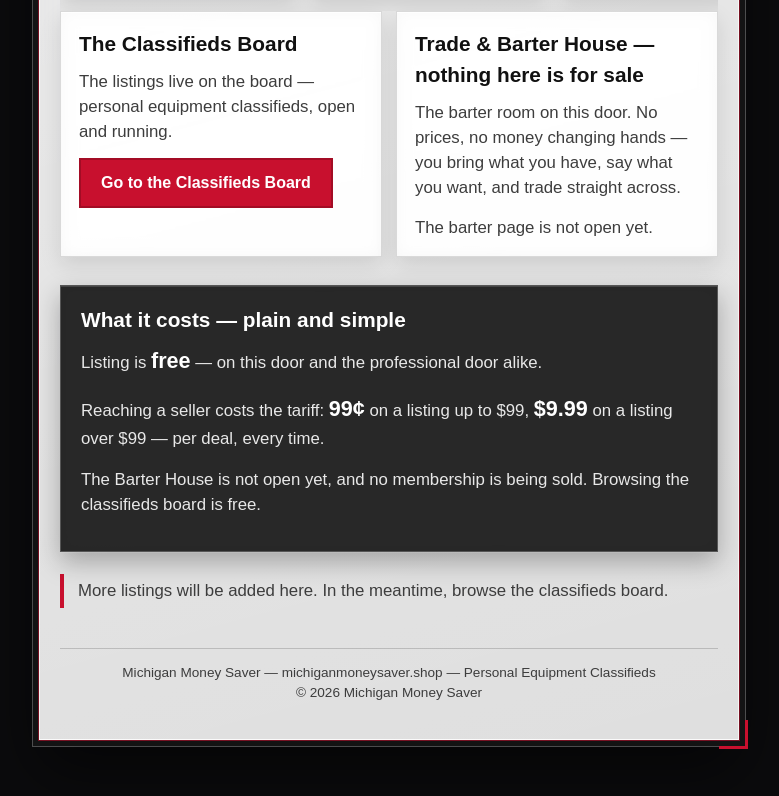
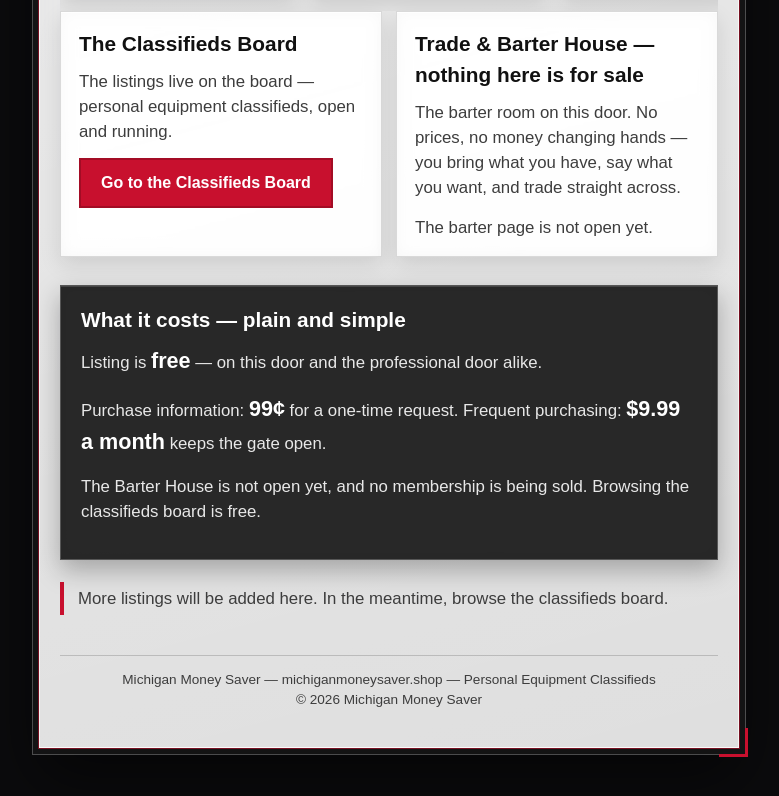
Before and after one commit to apex74-create/michigan-money-saver-doors-shop, a plain HTML site: page index.html in a window 1280 px wide. Shown: the part 923-1719 px from the top of the page, without its empty margins (251-1030 px from the left). Drawn offline with Linux system fonts and the light colour scheme.

Commit message:
Writers Guild Pass 1: classifieds tariff aligned to Nov 20 model
Replace the per-deal tariff tier with the owner's restated model:
99c for a one-time purchase-information request; $9.99 a month
keeps the gate open for frequent purchasing. Free-listing,
barter and all other copy unchanged.

```diff
--- a/index.html
+++ b/index.html
@@ -349,9 +349,9 @@
           professional door alike.
         </p>
         <p>
-          Reaching a seller costs the tariff: <span class="price-figure">99&cent;</span> on a
-          listing up to $99, <span class="price-figure">$9.99</span> on a listing over
-          $99 — per deal, every time.
+          Purchase information: <span class="price-figure">99&cent;</span> for a one-time
+          request. Frequent purchasing: <span class="price-figure">$9.99 a month</span>
+          keeps the gate open.
         </p>
         <p>
           The Barter House is not open yet, and no membership is being sold.
```
